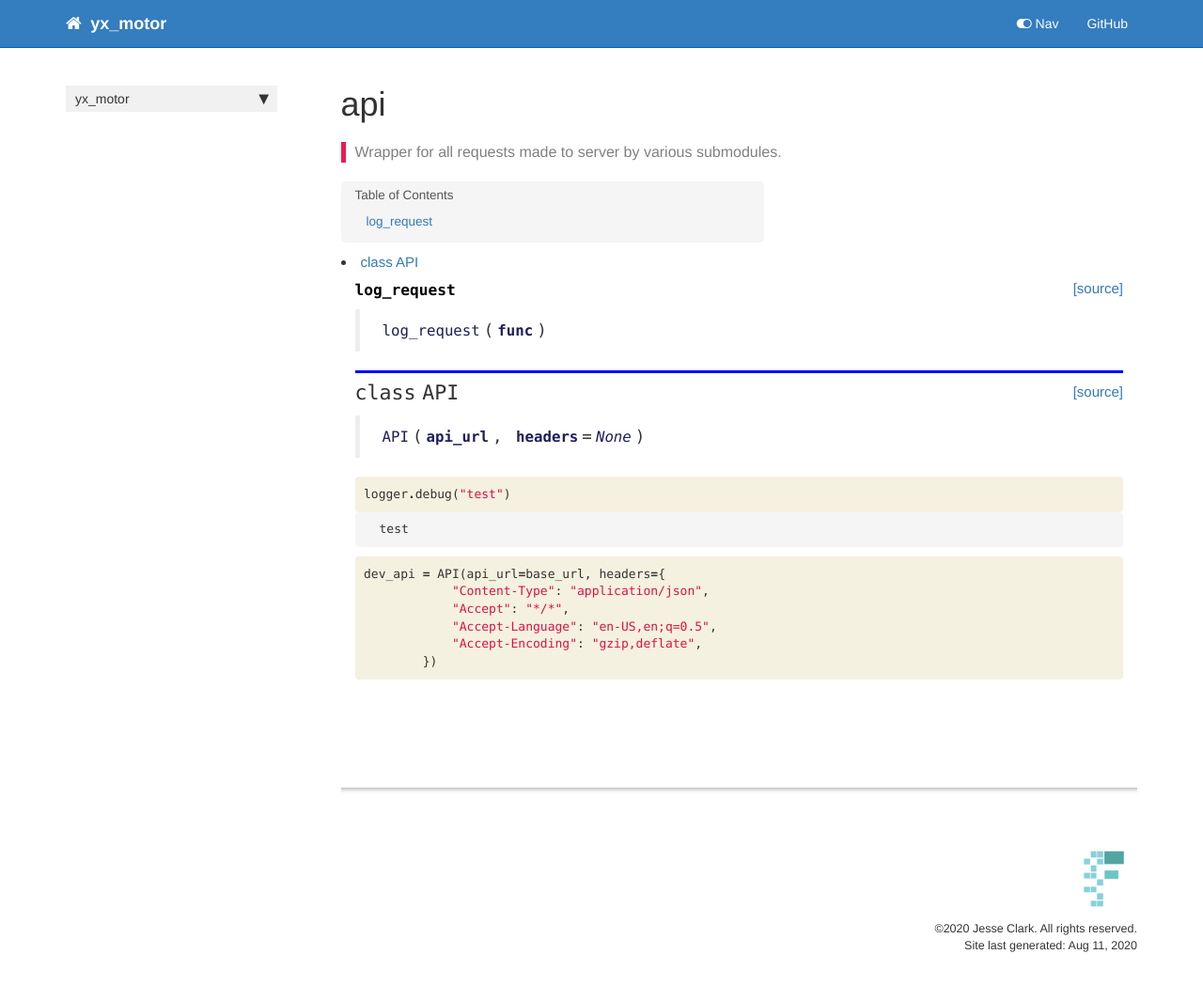
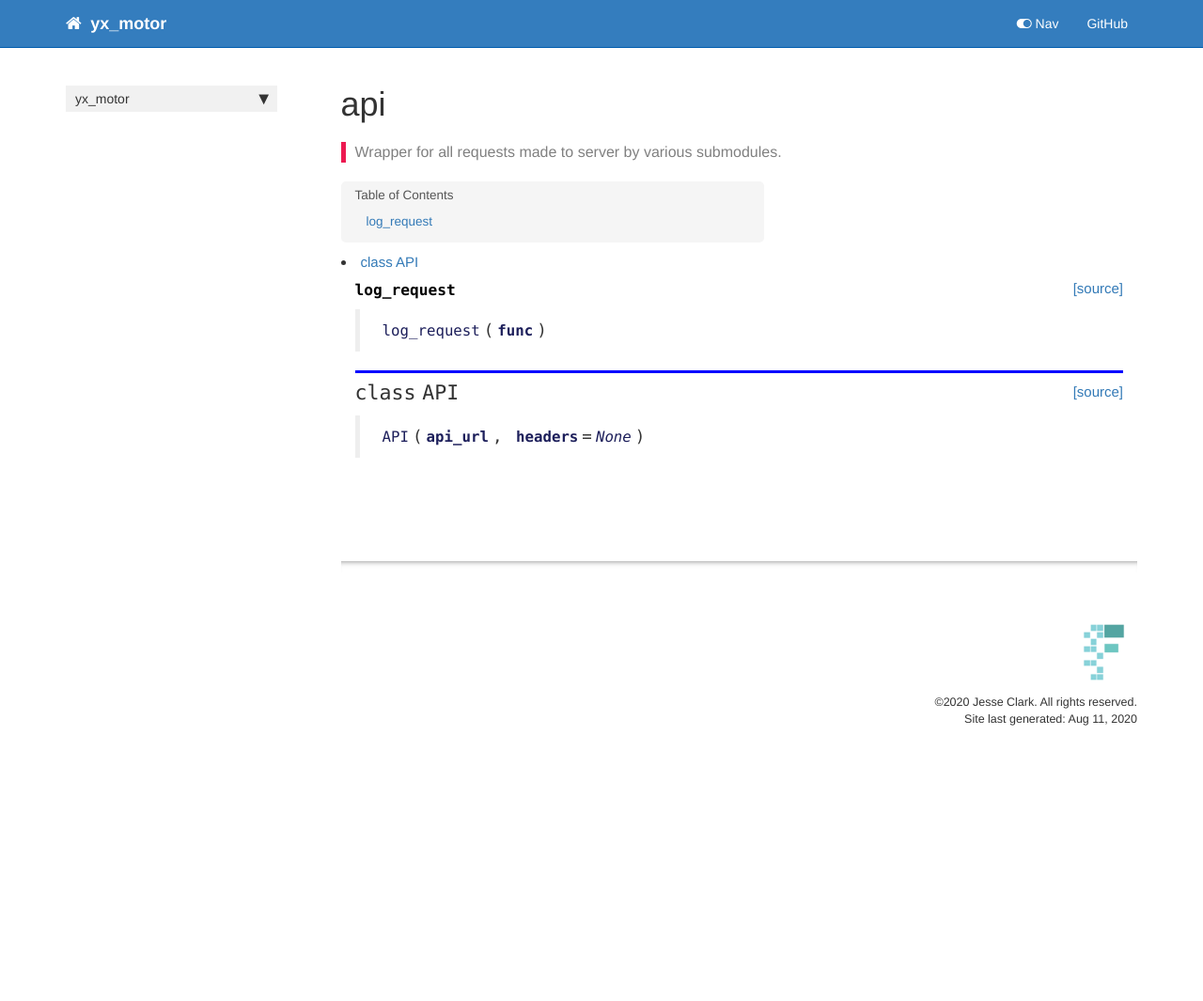
Before and after one commit to yx-dev/yx_motor, a Jekyll site: the page built from docs/api.html, in a window 1280 px wide. Shown: the whole page at 94% size. Built offline with Jekyll 4.4.1, drawn with Linux system fonts in a browser that asks for light colours; nearby versions of some CDN libraries; comment, search, counter and statistics services are not loaded; after the commit the page ends 900 px from its top, so only the background shows below that.

Commit message:
removed private deps from api notebook

```diff
--- a/docs/api.html
+++ b/docs/api.html
@@ -82,57 +82,4 @@ description: "Wrapper for all requests made to server by various submodules."
 </div>
     {% endraw %}
 
-    {% raw %}
-
-<div class="cell border-box-sizing code_cell rendered">
-<div class="input">
-
-<div class="inner_cell">
-    <div class="input_area">
-<div class=" highlight hl-ipython3"><pre><span></span><span class="n">logger</span><span class="o">.</span><span class="n">debug</span><span class="p">(</span><span class="s2">&quot;test&quot;</span><span class="p">)</span>
-</pre></div>
-
-    </div>
 </div>
-</div>
-
-<div class="output_wrapper">
-<div class="output">
-
-<div class="output_area">
-
-<div class="output_subarea output_stream output_stdout output_text">
-<pre>test
-</pre>
-</div>
-</div>
-
-</div>
-</div>
-
-</div>
-    {% endraw %}
-
-    {% raw %}
-
-<div class="cell border-box-sizing code_cell rendered">
-<div class="input">
-
-<div class="inner_cell">
-    <div class="input_area">
-<div class=" highlight hl-ipython3"><pre><span></span><span class="n">dev_api</span> <span class="o">=</span> <span class="n">API</span><span class="p">(</span><span class="n">api_url</span><span class="o">=</span><span class="n">base_url</span><span class="p">,</span> <span class="n">headers</span><span class="o">=</span><span class="p">{</span>
-            <span class="s2">&quot;Content-Type&quot;</span><span class="p">:</span> <span class="s2">&quot;application/json&quot;</span><span class="p">,</span>
-            <span class="s2">&quot;Accept&quot;</span><span class="p">:</span> <span class="s2">&quot;*/*&quot;</span><span class="p">,</span>
-            <span class="s2">&quot;Accept-Language&quot;</span><span class="p">:</span> <span class="s2">&quot;en-US,en;q=0.5&quot;</span><span class="p">,</span>
-            <span class="s2">&quot;Accept-Encoding&quot;</span><span class="p">:</span> <span class="s2">&quot;gzip,deflate&quot;</span><span class="p">,</span>
-        <span class="p">})</span>
-</pre></div>
-
-    </div>
-</div>
-</div>
-
-</div>
-    {% endraw %}
-
-</div>
```
Also changed, not shown: 1 other file.
